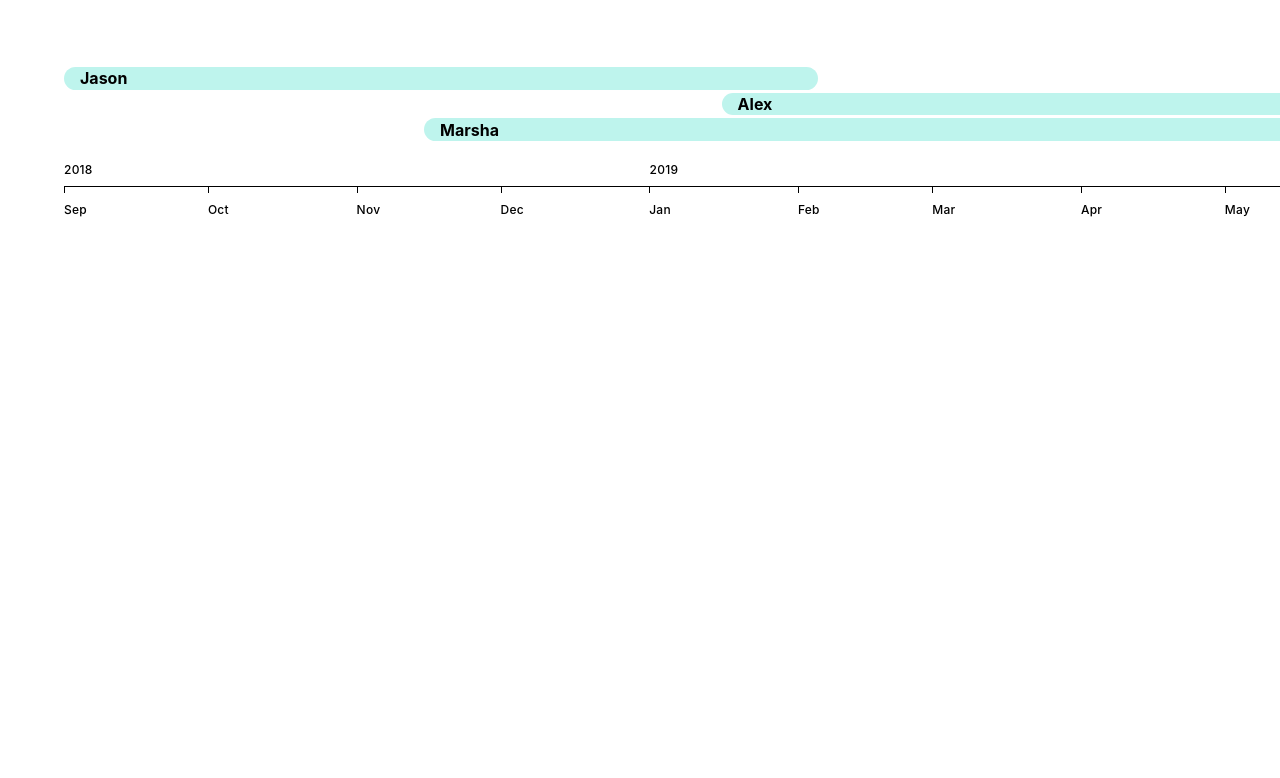
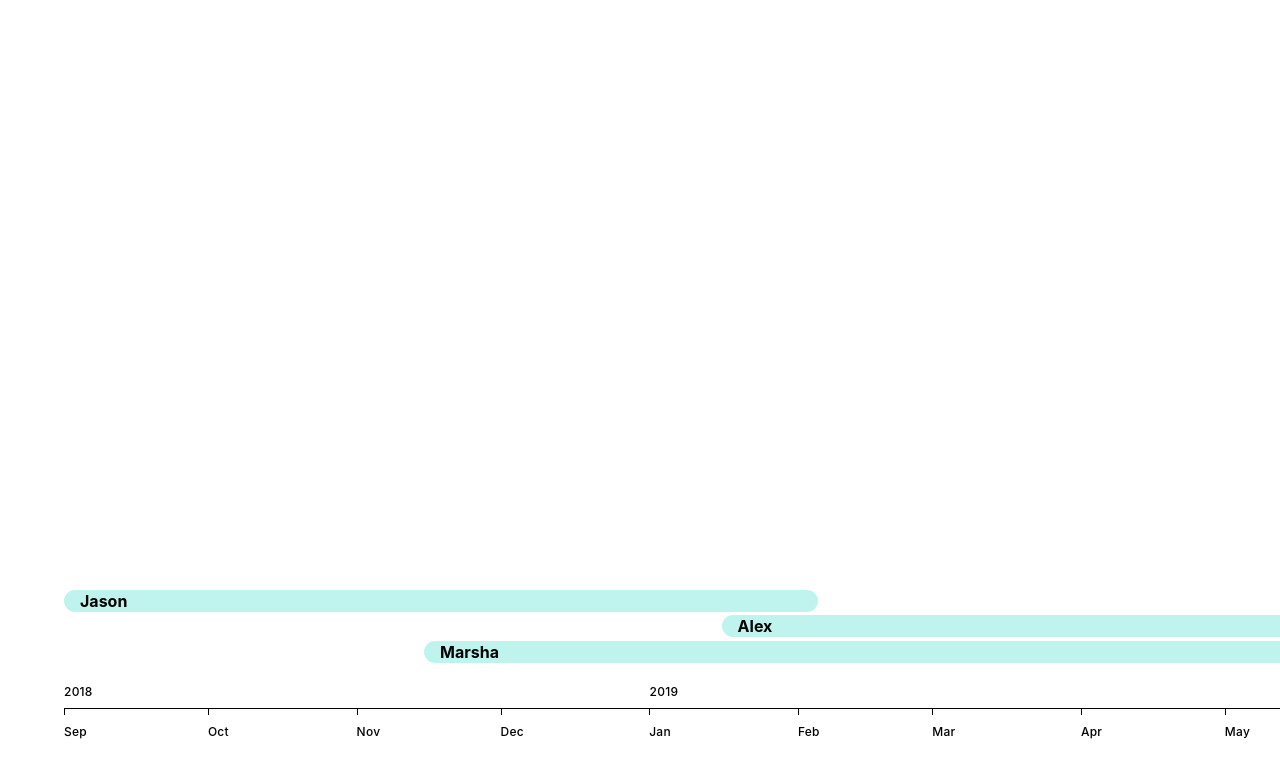
Before and after one commit to taylorgorman/timeline, a React (Create React App) app: page / in a window 1280 px wide. Shown: the top 778 px of the page. Built offline with nearby package versions, Linux system fonts and the light colour scheme.

Commit message:
👷‍♂️ align whole thing to bottom

```diff
--- a/src/App.css
+++ b/src/App.css
@@ -1,3 +1,6 @@
 body {
-  padding: 5%;
+  padding: 5vh 5vw;
+  display: flex;
+  align-items: flex-end;
+  min-height: 90vh;
 }
--- a/src/components/Timeline/index.js
+++ b/src/components/Timeline/index.js
@@ -1,6 +1,6 @@
+import './style.css';
 import React from 'react';
 import moment from 'moment';
-import './style.css';
 
 moment.prototype.daysInYear = function(){
   return this.isLeapYear() ? 366 : 365;
```
